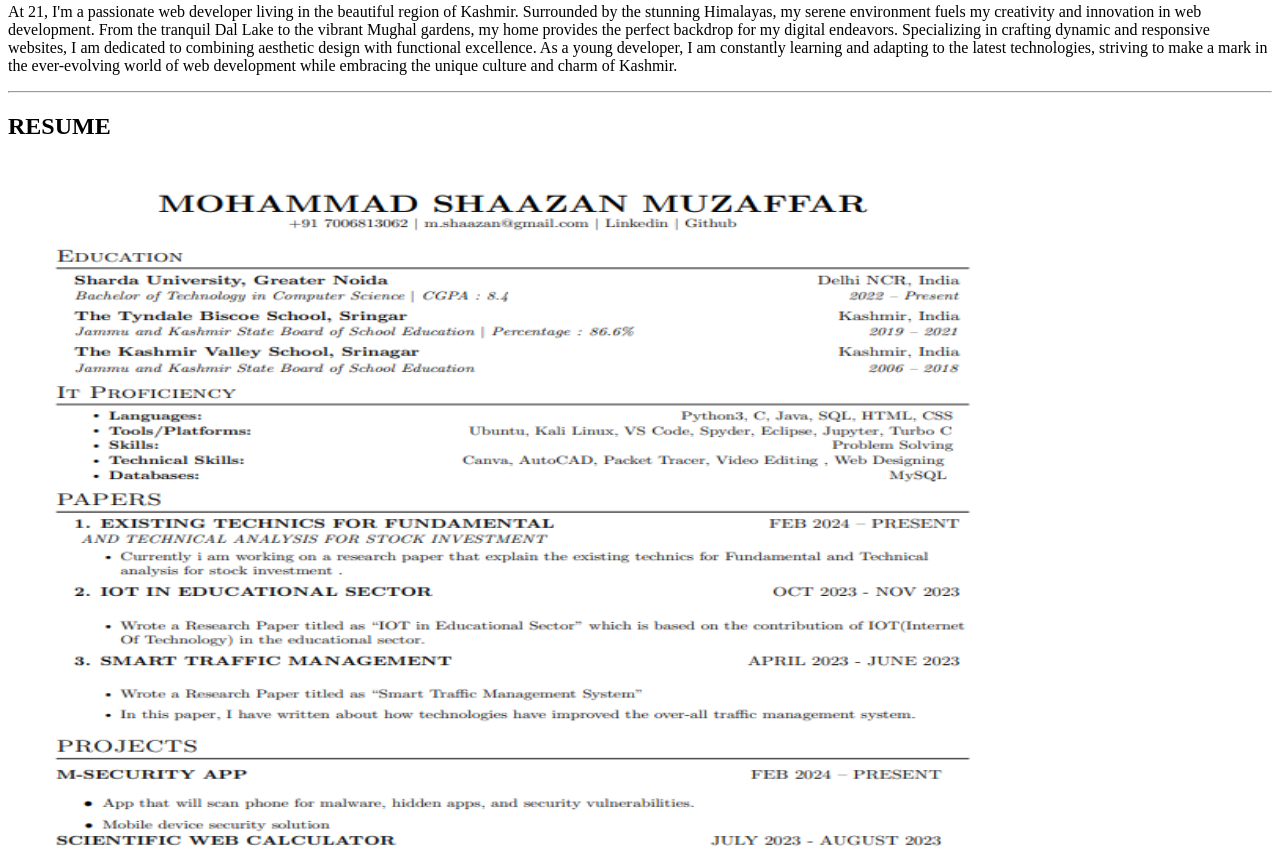
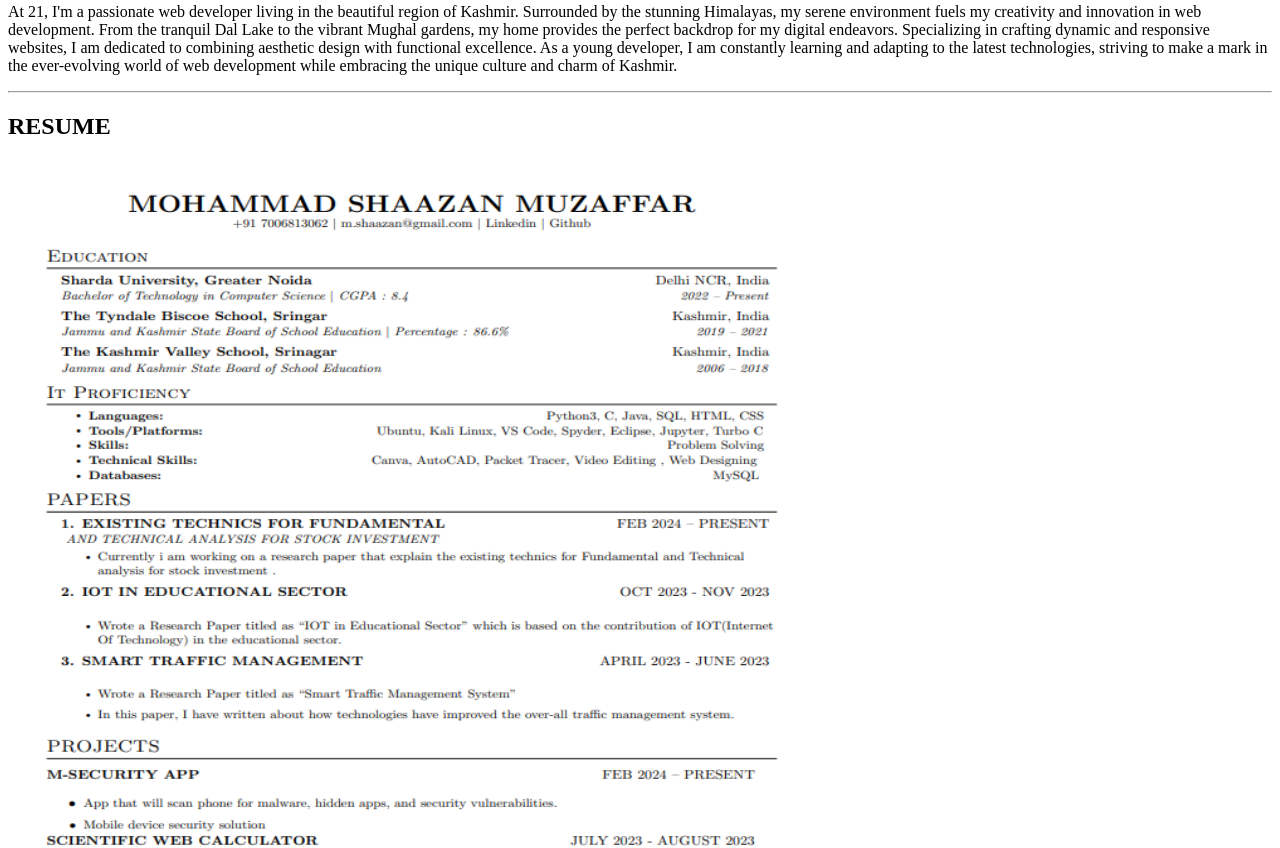
Before and after one commit to shaazanlaigroo/PORTFOLIO-USING-HTML, a plain HTML site: page index.html in a window 1280 px wide. Shown: the part 401-1249 px from the top of the page. Drawn offline with Linux system fonts and the light colour scheme.

Commit message:
Update index.html

```diff
--- a/index.html
+++ b/index.html
@@ -29,6 +29,6 @@
     <p>At 21, I'm a passionate web developer living in the beautiful region of Kashmir. Surrounded by the stunning Himalayas, my serene environment fuels my creativity and innovation in web development. From the tranquil Dal Lake to the vibrant Mughal gardens, my home provides the perfect backdrop for my digital endeavors. Specializing in crafting dynamic and responsive websites, I am dedicated to combining aesthetic design with functional excellence. As a young developer, I am constantly learning and adapting to the latest technologies, striving to make a mark in the ever-evolving world of web development while embracing the unique culture and charm of Kashmir.</p>
     <hr />
     <h2>RESUME</h2>
-    <img src="./resume.png" width="1000" height="900" />
+    <img src="./resume.png" width="800" height="900" />
 </body>
 </html>
```
